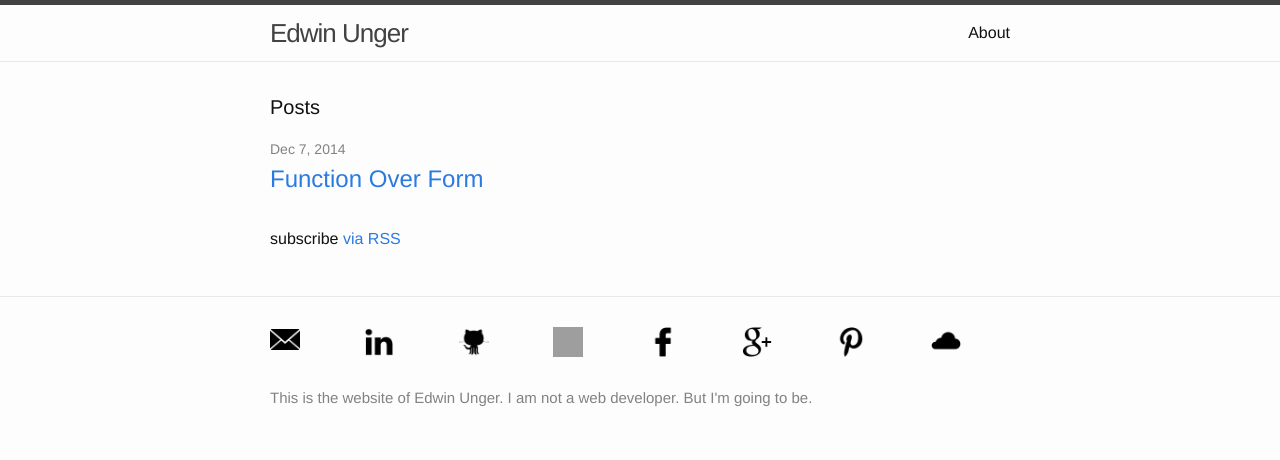
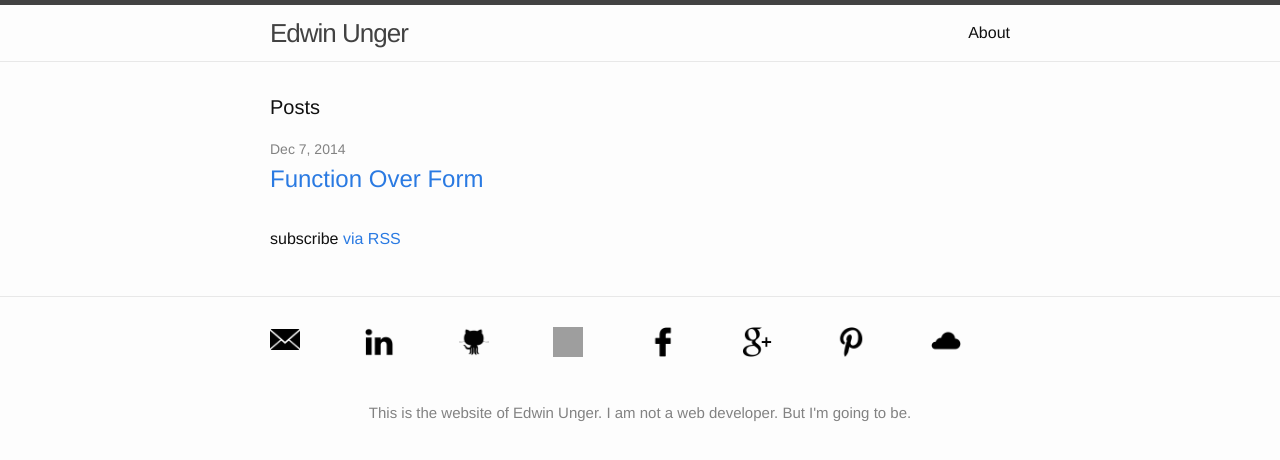
Before and after one commit to edwinunger/edwinunger.github.io, a Jekyll site: the page built from index.html, in a window 1280 px wide. Shown: the top 460 px of the page. Built offline with Jekyll 4.4.1, drawn with Linux system fonts in a browser that asks for light colours; grey boxes are pictures that could not be loaded.

Commit message:
Footer HTML new windows

```diff
--- a/_config.yml
+++ b/_config.yml
@@ -2,7 +2,7 @@
 title: Edwin Unger
 email: edwin@ungermail.com
 description: > # this means to ignore newlines until "baseurl:"
-            This is the website of Edwin Unger. I am not a web developer. But I'm going to be.
+  This is the website of Edwin Unger. I am not a web developer. But I'm going to be.
 baseurl: "" # the subpath of your site, e.g. /blog/
 url: "http://edwinunger.com" # the base hostname & protocol for your site
 twitter_username: edwin_unger
--- a/_includes/footer.html
+++ b/_includes/footer.html
@@ -19,7 +19,7 @@
       <div class="footer-col  footer-col-2">
         <ul class="social-media-list">
           <li>
-            <a href = "https://www.linkedin.com/pub/edwin-unger/91/b04/51b">
+            <a href = "https://www.linkedin.com/pub/edwin-unger/91/b04/51b" target="_blank">
               <span class="icon  icon--linkedin">
                 <img src = "/images/linkedin.png" height = "30" width = "30">
               </span>
@@ -32,7 +32,7 @@
         <ul class="social-media-list">
           {% if site.github_username %}
           <li>
-            <a href="https://github.com/{{ site.github_username }}">
+            <a href="https://github.com/{{ site.github_username }}" target="_blank">
               <span class="icon  icon--github">
                 <img src = "/images/github.png" height = "30" width = "30">
               </span>
@@ -46,7 +46,7 @@
         <ul class="social-media-list">
           {% if site.twitter_username %}
           <li>
-            <a href="https://twitter.com/{{ site.twitter_username }}">
+            <a href="https://twitter.com/{{ site.twitter_username }}" target="_blank">
               <span class="icon  icon--twitter">
                 <img src = "/images/twitter.png" height = "30" width = "30">
               </span>
@@ -59,7 +59,7 @@
       <div class="footer-col  footer-col-5">
         <ul class="social-media-list">
           <li>
-            <a href = "https://www.facebook.com/edwin.unger">
+            <a href = "https://www.facebook.com/edwin.unger" target="_blank">
               <span class="icon  icon--facebook">
                 <img src = "/images/facebook.png" height = "30" width = "30">
               </span>
@@ -71,7 +71,7 @@
       <div class="footer-col  footer-col-6">
         <ul class="social-media-list">
           <li>
-            <a href = "https://plus.google.com/108288179699600989941">
+            <a href = "https://plus.google.com/108288179699600989941" target="_blank">
               <span class="icon  icon--google">
                 <img src = "/images/google.png" height = "30" width = "30">
               </span>
@@ -83,7 +83,7 @@
       <div class="footer-col  footer-col-7">
         <ul class="social-media-list">
           <li>
-            <a href = "https://www.pinterest.com/edwinunger/coding-programming/">
+            <a href = "https://www.pinterest.com/edwinunger/coding-programming/" target="_blank">
               <span class="icon  icon--pinterest">
                 <img src = "/images/pinterest.png" height = "30" width = "30">
               </span>
@@ -95,7 +95,7 @@
       <div class="footer-col  footer-col-8">
         <ul class="social-media-list">
           <li>
-            <a href = "https://www.icloud.com/photostream/#A7532ODWGLE4JJ">
+            <a href = "https://www.icloud.com/photostream/#A7532ODWGLE4JJ" target="_blank">
               <span class="icon  icon--cloud">
                 <img src = "/images/cloud.png" height = "30" width = "30">
               </span>
@@ -105,7 +105,7 @@
       </div>
 
       <div class="footer-col  footer-col-9">
-        <p class="text">{{ site.description }}</p>
+        <p class="text"><center>{{ site.description }}</center></p>
       </div>
     </div>
 
```
